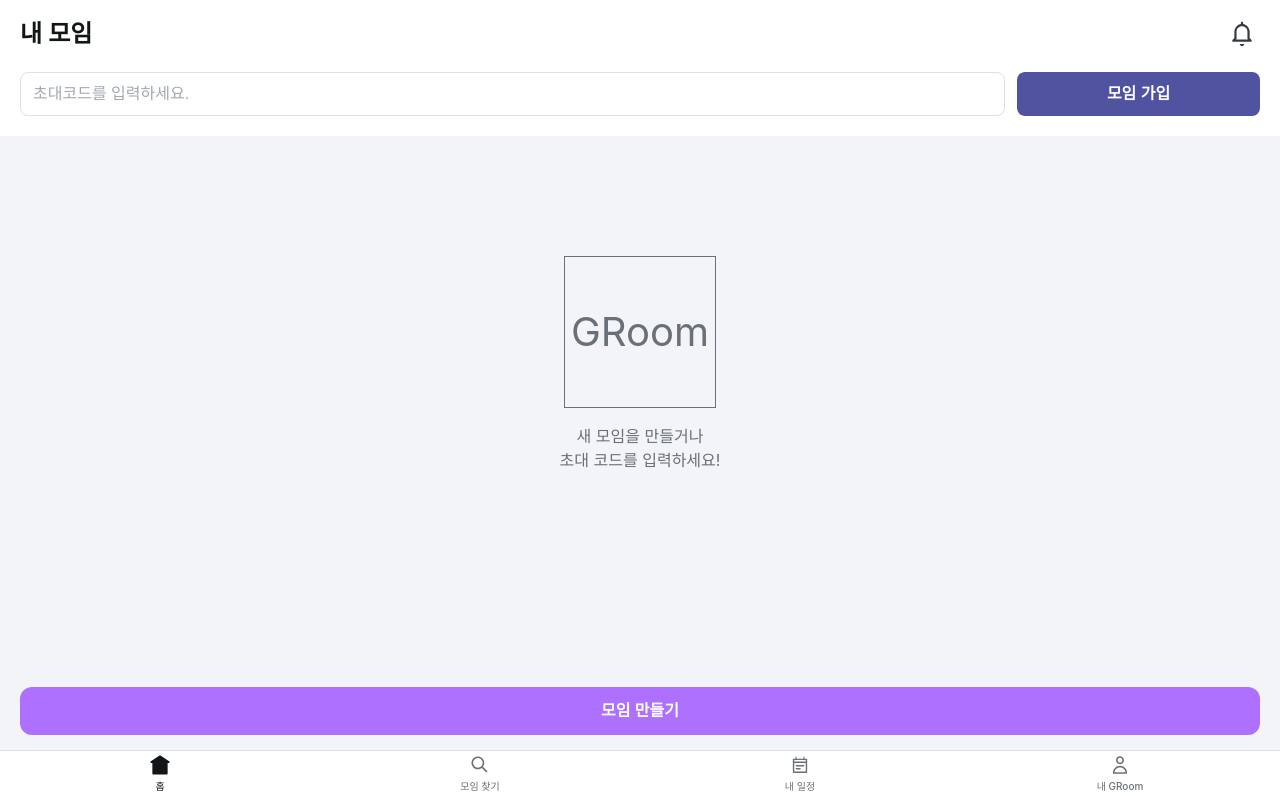
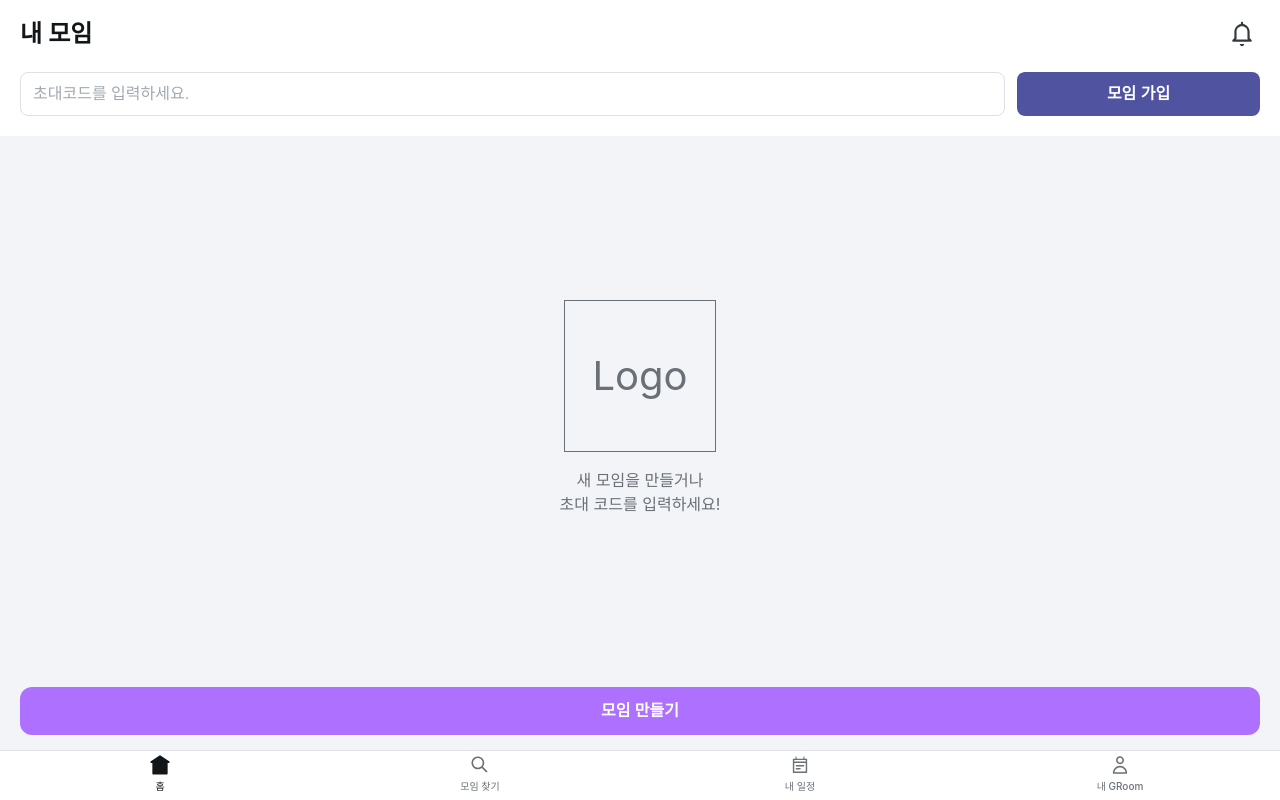
Before and after one commit to groom-link/groom-client, a Next.js app: page /home in a window 1280 px wide. Built offline with nearby package versions, Linux system fonts and the light colour scheme; a web font is replaced by a local one.

Commit message:
refactor: Make Logo component in atom

```diff
--- /dev/null
+++ b/src/components/atoms/Logo/index.tsx
@@ -0,0 +1,24 @@
+import styled from '@emotion/styled';
+
+import colors from '../../../styles/colors';
+
+type Props = {
+  className?: string;
+};
+
+const TemporaryLogo = styled.div`
+  display: flex;
+  align-items: center;
+  justify-content: center;
+  width: 150px;
+  height: 150px;
+  border: 1px solid ${colors.grayScale.gray04};
+  color: ${colors.grayScale.gray04};
+  font-size: 40px;
+`;
+
+const Logo = ({ className }: Props) => {
+  return <TemporaryLogo className={className}>Logo</TemporaryLogo>;
+};
+
+export default Logo;
--- a/src/components/atoms/index.ts
+++ b/src/components/atoms/index.ts
@@ -4,6 +4,7 @@ export { default as Button } from './Button';
 export { default as IconButton } from './IconButton';
 export { default as KakaoLoginButton } from './KakaoLoginButton';
 export { default as Label } from './Label';
+export { default as Logo } from './Logo';
 export { default as Tag } from './Tag';
 export { default as TextButton } from './TextButton';
 export { default as Thumbnail } from './Thumbnail';
--- a/src/pages/home.tsx
+++ b/src/pages/home.tsx
@@ -2,7 +2,7 @@ import { ChangeEventHandler, useState } from 'react';
 import Router from 'next/router';
 import styled from '@emotion/styled';
 
-import { Button, TextButton } from '../components/atoms';
+import { Button, Logo, TextButton } from '../components/atoms';
 import { NotificationOff } from '../components/atoms/icons';
 import { Tab, TextInput } from '../components/molecules';
 import colors from '../styles/colors';
@@ -47,6 +47,10 @@ const BottomBox = styled.div`
   margin-top: 20px;
 `;
 
+const TemporaryLogo = styled(Logo)`
+  margin-top: 300px;
+`;
+
 const SearchInput = styled(TextInput)`
   flex: 4.5;
   margin-right: 12px;
@@ -59,18 +63,6 @@ const SearchButton = styled(TextButton)`
 const Title = styled.h1`
   ${semiBold24}
   color: ${colors.grayScale.gray06};
-`;
-
-const Logo = styled.div`
-  display: flex;
-  align-items: center;
-  justify-content: center;
-  width: 150px;
-  height: 150px;
-  margin-top: calc(120px + ${HEADER_HEIGHT});
-  border: 1px solid ${colors.grayScale.gray04};
-  color: ${colors.grayScale.gray04};
-  font-size: 40px;
 `;
 
 const EmptyDescription = styled.span`
@@ -123,7 +115,7 @@ const Home = () => {
             />
           </BottomBox>
         </Header>
-        <Logo>GRoom</Logo>
+        <TemporaryLogo />
         <EmptyDescription>
           새 모임을 만들거나
           <br />
```
Also changed, not shown: src/pages/group/join-success.tsx (+6 -14 lines), 1 other file (tests, documents, lock files or other folders).
